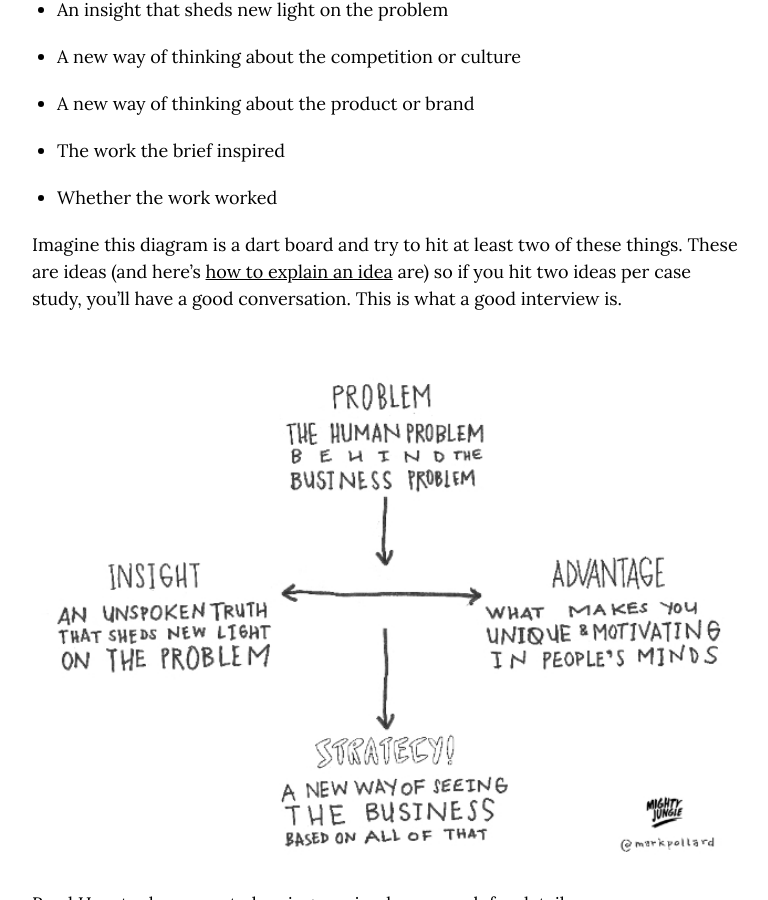
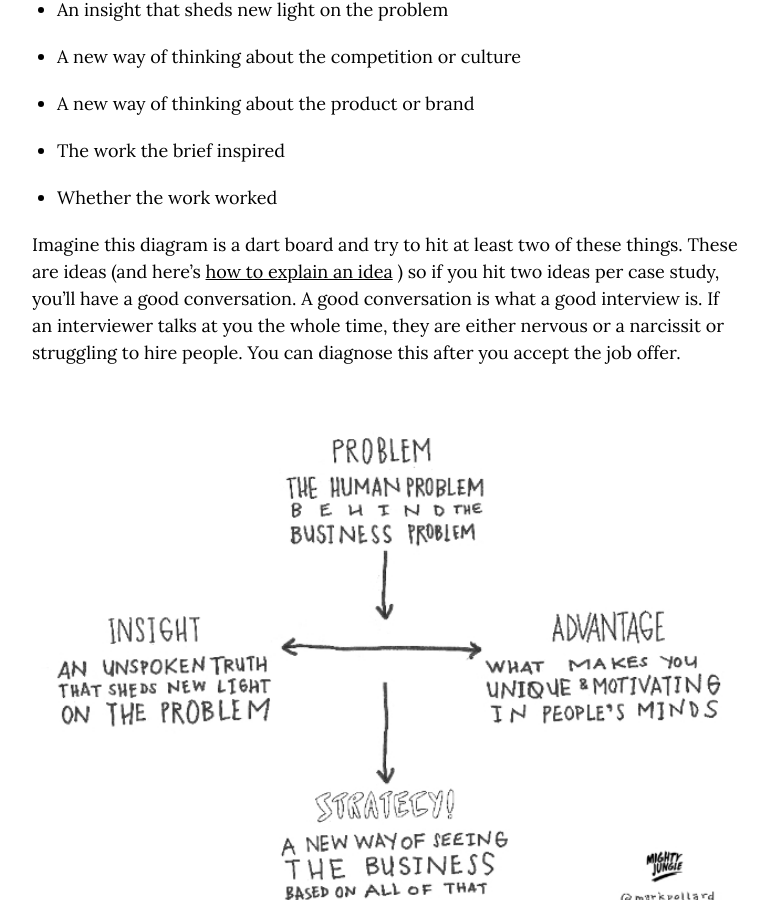
Before and after one commit to markhpollard/markhpollard.github.io, a Jekyll site: the page built from _posts/2019-01-10-your-strategy-portfolio-has-one-critical-job-surprise.markdown, in a window 1280 px wide and 900 px high, scrolled down 3297 px. Shown: the whole window, without its empty margins (254-1022 px from the left). Built offline with Jekyll 4.4.1, drawn with Linux system fonts in a browser that asks for light colours; nearby versions of some CDN libraries.

Commit message:
Updated Your Strategy Portfolio Has One Critical Job Surprise

```diff
--- a/_posts/2019-01-10-your-strategy-portfolio-has-one-critical-job-surprise.markdown
+++ b/_posts/2019-01-10-your-strategy-portfolio-has-one-critical-job-surprise.markdown
@@ -74,7 +74,7 @@
 
 * Whether the work worked
 
-Imagine this diagram is a dart board and try to hit at least two of these things. These are ideas (and here's [how to explain an idea](https://www.markpollard.net/how-to-explain-an-idea/) are) so if you hit two ideas per case study, you’ll have a good conversation. This is what a good interview is.
+Imagine this diagram is a dart board and try to hit at least two of these things. These are ideas (and here's [how to explain an idea](https://www.markpollard.net/how-to-explain-an-idea/) ) so if you hit two ideas per case study, you’ll have a good conversation. A good conversation is what a good interview is. If an interviewer talks at you the whole time, they are either nervous or a narcissit or struggling to hire people. You can diagnose this after you accept the job offer.
 
 ![strategy-framework-mark-pollard.jpg](/uploads/strategy-framework-mark-pollard.jpg)
 
```
